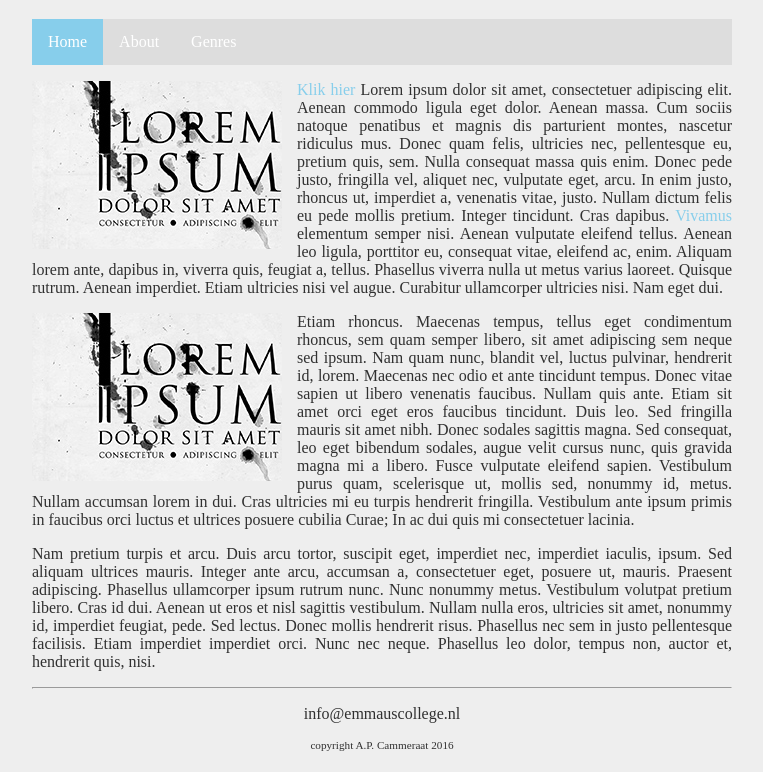
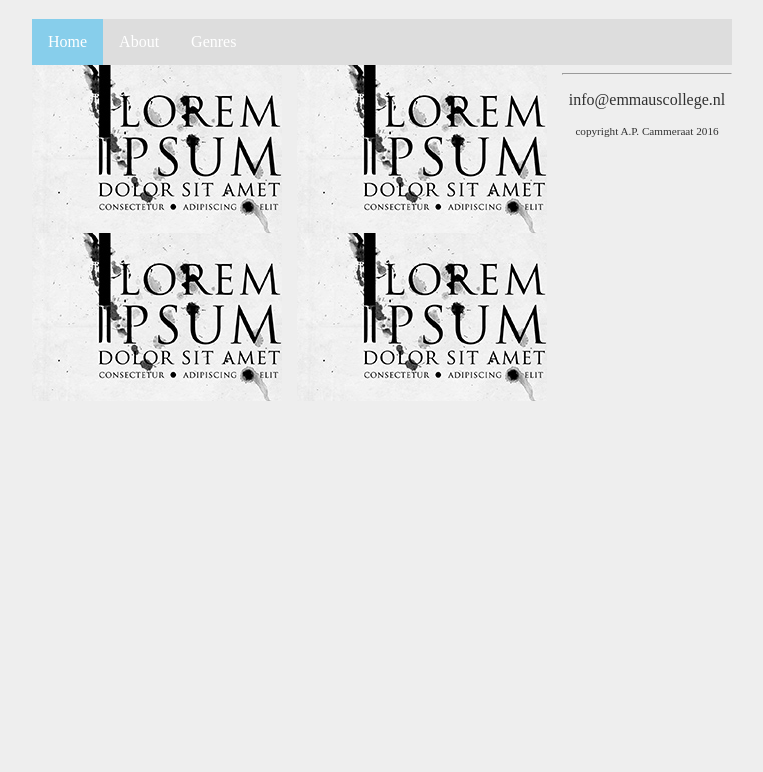
Before and after one commit to emmaus-4h/website-4hin2-christine, a plain HTML site: page index.html in a window 1280 px wide. Shown: the part 61-833 px from the top of the page, without its empty margins (258-1021 px from the left). Drawn offline with Linux system fonts and the light colour scheme.

Commit message:
afbeeldingen

```diff
--- a/index.html
+++ b/index.html
@@ -22,10 +22,10 @@
             </nav>
 
             <article>
-                <p><img class="zweefLinks" src="afbeeldingen/loremipsum.jpg">
-                <a href="http://nu.nl">Klik hier</a> Lorem ipsum dolor sit amet, consectetuer adipiscing elit. Aenean commodo ligula eget dolor. Aenean massa. Cum sociis natoque penatibus et magnis dis parturient montes, nascetur ridiculus mus. Donec quam felis, ultricies nec, pellentesque eu, pretium quis, sem. Nulla consequat massa quis enim. Donec pede justo, fringilla vel, aliquet nec, vulputate eget, arcu. In enim justo, rhoncus ut, imperdiet a, venenatis vitae, justo. Nullam dictum felis eu pede mollis pretium. Integer tincidunt. Cras dapibus. <a href="http://www.encyclo.nl/begrip/dum%20vivimus%20vivamus">Vivamus</a> elementum semper nisi. Aenean vulputate eleifend tellus. Aenean leo ligula, porttitor eu, consequat vitae, eleifend ac, enim. Aliquam lorem ante, dapibus in, viverra quis, feugiat a, tellus. Phasellus viverra nulla ut metus varius laoreet. Quisque rutrum. Aenean imperdiet. Etiam ultricies nisi vel augue. Curabitur ullamcorper ultricies nisi. Nam eget dui.</p>
-                <p><img class="zweefLinks" src="afbeeldingen/loremipsum.jpg">Etiam rhoncus. Maecenas tempus, tellus eget condimentum rhoncus, sem quam semper libero, sit amet adipiscing sem neque sed ipsum. Nam quam nunc, blandit vel, luctus pulvinar, hendrerit id, lorem. Maecenas nec odio et ante tincidunt tempus. Donec vitae sapien ut libero venenatis faucibus. Nullam quis ante. Etiam sit amet orci eget eros faucibus tincidunt. Duis leo. Sed fringilla mauris sit amet nibh. Donec sodales sagittis magna. Sed consequat, leo eget bibendum sodales, augue velit cursus nunc, quis gravida magna mi a libero. Fusce vulputate eleifend sapien. Vestibulum purus quam, scelerisque ut, mollis sed, nonummy id, metus. Nullam accumsan lorem in dui. Cras ultricies mi eu turpis hendrerit fringilla. Vestibulum ante ipsum primis in faucibus orci luctus et ultrices posuere cubilia Curae; In ac dui quis mi consectetuer lacinia.</p>
-                <p>Nam pretium turpis et arcu. Duis arcu tortor, suscipit eget, imperdiet nec, imperdiet iaculis, ipsum. Sed aliquam ultrices mauris. Integer ante arcu, accumsan a, consectetuer eget, posuere ut, mauris. Praesent adipiscing. Phasellus ullamcorper ipsum rutrum nunc. Nunc nonummy metus. Vestibulum volutpat pretium libero. Cras id dui. Aenean ut eros et nisl sagittis vestibulum. Nullam nulla eros, ultricies sit amet, nonummy id, imperdiet feugiat, pede. Sed lectus. Donec mollis hendrerit risus. Phasellus nec sem in justo pellentesque facilisis. Etiam imperdiet imperdiet orci. Nunc nec neque. Phasellus leo dolor, tempus non, auctor et, hendrerit quis, nisi.</p>
+                <img class="zweefLinks" src="afbeeldingen/loremipsum.jpg">
+                <img class="zweefLinks" src="afbeeldingen/loremipsum.jpg">
+                <img class="zweefLinks" src="afbeeldingen/loremipsum.jpg">
+                <img class="zweefLinks" src="afbeeldingen/loremipsum.jpg">
             </article>
 
             <footer>
```
Also changed, not shown: about.html (+5 -4 lines), genres.html (+1 -1 lines), serie1.html (+1 -1 lines).
